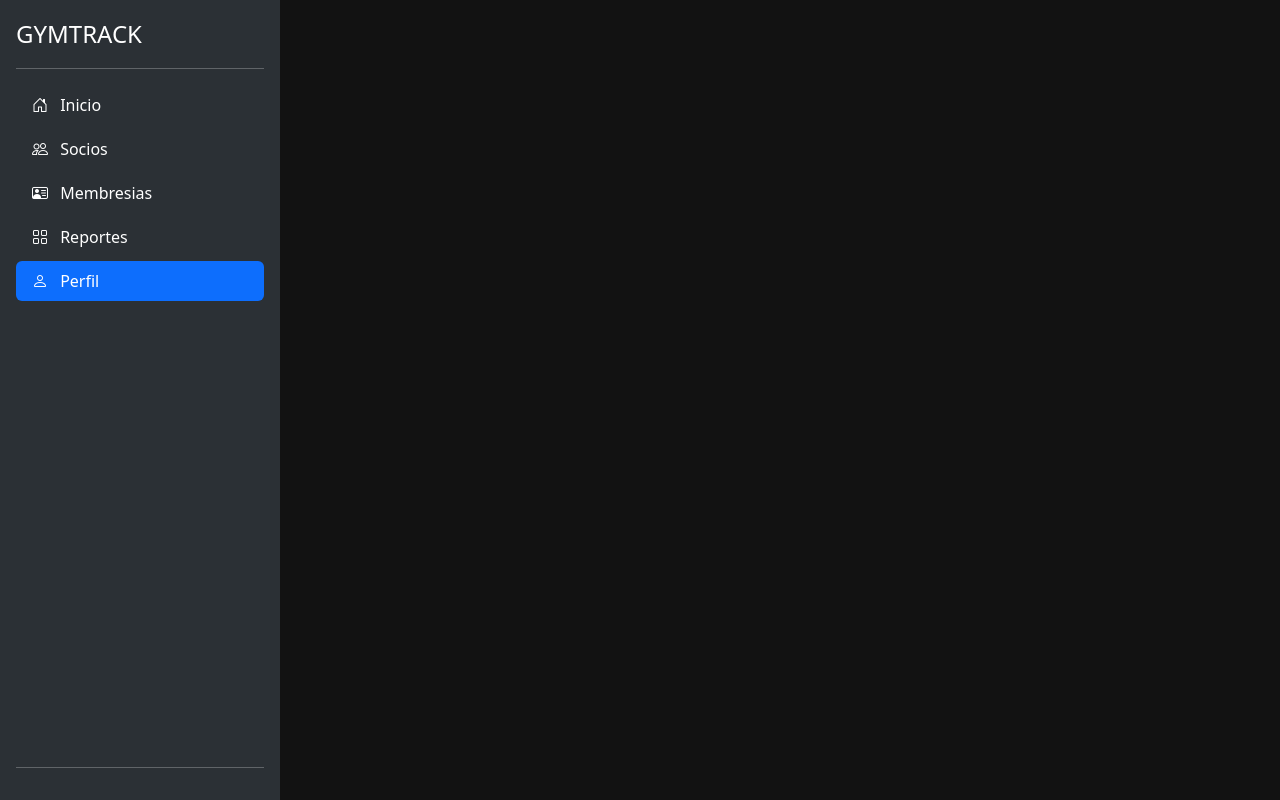
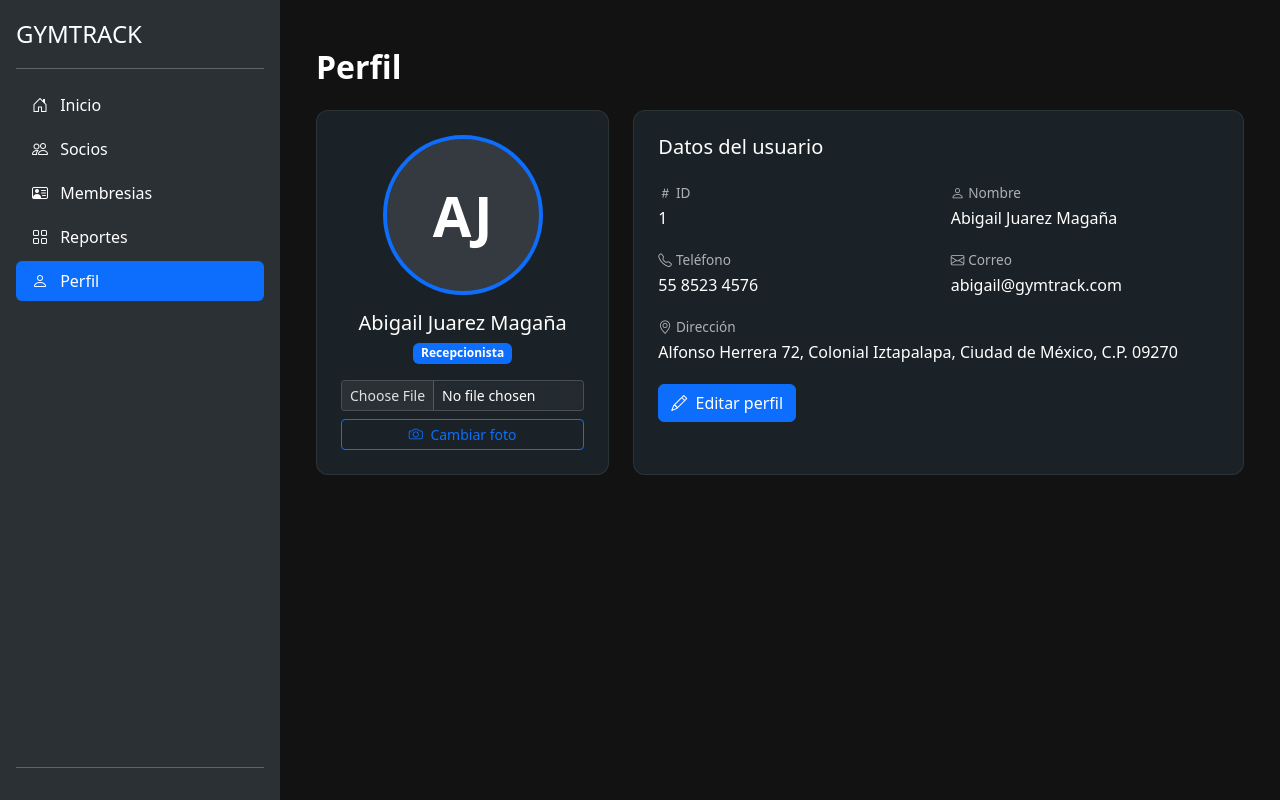
Before and after one commit to Chris180908/Gym-Track, a Java web app: page /perfil.jsp in a window 1280 px wide. Run offline with Spring Boot 4, a stand-in JSP engine, Linux system fonts and the light colour scheme.

Commit message:
perfil bros

```diff
--- a/src/main/webapp/estilos.css
+++ b/src/main/webapp/estilos.css
@@ -1,4 +1,27 @@
-
+.avatar-perfil {
+    width: 160px;
+    height: 160px;
+    border-radius: 50%;
+    object-fit: cover;
+    border: 4px solid var(--bs-primary);
+}
+.avatar-iniciales {
+    width: 160px;
+    height: 160px;
+    border-radius: 50%;
+    border: 4px solid var(--bs-primary);
+    background: var(--bs-secondary-bg);
+    font-size: 3.5rem;
+    font-weight: 600;
+}
+.dato-etiqueta {
+    font-size: .85rem;
+    color: var(--bs-secondary-color);
+    margin-bottom: .15rem;
+}
+.dato-valor {
+    margin-bottom: 1.25rem;
+}
 body {
     background-color: #121212;
     color: #ffffff;
--- a/src/main/webapp/perfil.jsp
+++ b/src/main/webapp/perfil.jsp
@@ -1,10 +1,37 @@
 <%@ page contentType="text/html; charset=UTF-8" pageEncoding="UTF-8" %>
+<%!
+
+    private String esc(String s) {
+        if (s == null || s.trim().isEmpty()) return "—";
+        return s.replace("&", "&amp;").replace("<", "&lt;")
+                .replace(">", "&gt;").replace("\"", "&quot;");
+    }
+%>
+<%
+    // ================== DATOS DEL RECEPCIONISTA ==================
+
+    String idRecepcion = "1";                       // ID_RECEPCION
+    String nombre      = "Abigail Juarez Magaña";   // NOM_RECEPCION
+    String numCalle    = "Alfonso Herrera 72";      // NUM_CALLE_R
+    String colonia     = "Colonial Iztapalapa";     // COL_R
+    String estado      = "Ciudad de México";        // EDO_R
+    String codPostal   = "09270";                   // COD_POST_R
+    String telefono    = "55 8523 4576";            // TEL_RECEPCION
+    String correo      = "abigail@gymtrack.com";    // CORREO_RECEPCION
+    String foto        = null;                      // ruta de la foto, ej: "img/perfiles/1.jpg" (null = sin foto)
+
+
+    String iniciales = "";
+    for (String p : nombre.trim().split("\\s+")) {
+        if (!p.isEmpty() && iniciales.length() < 2) iniciales += Character.toUpperCase(p.charAt(0));
+    }
+%>
 <!doctype html>
 <html lang="es" data-bs-theme="dark">
 <head>
     <meta charset="UTF-8">
     <meta name="viewport" content="width=device-width, initial-scale=1.0">
-    <title>Gymtrack</title>
+    <title>Perfil - Gymtrack</title>
 
     <!-- Bootstrap 5 CSS CDN -->
     <link href="https://cdn.jsdelivr.net/npm/bootstrap@5.3.3/dist/css/bootstrap.min.css" rel="stylesheet">
@@ -12,13 +39,88 @@
     <link href="https://cdn.jsdelivr.net/npm/bootstrap-icons@1.11.3/font/bootstrap-icons.min.css" rel="stylesheet">
     <!-- Custom CSS -->
     <link href="estilos.css" rel="stylesheet">
+
+
 </head>
 <body>
-    <div class="d-flex">
+<div class="d-flex">
 
-        <jsp:include page="navbar.jsp" />
+    <jsp:include page="navbar.jsp" />
 
-    <!-- Bootstrap 5 JS Bundle CDN -->
-    <script src="https://cdn.jsdelivr.net/npm/bootstrap@5.3.3/dist/js/bootstrap.bundle.min.js"></script>
+    <div class="contenido w-100 p-4">
+        <div class="container-fluid py-4">
+            <h1 class="h2 fw-semibold mb-4">Perfil</h1>
+
+            <div class="row g-4">
+
+                <!-- Tarjeta de foto -->
+                <div class="col-12 col-xl-4">
+                    <div class="cuadro-panel h-100 text-center">
+                        <div class="d-flex justify-content-center mb-3">
+                            <% if (foto != null && !foto.isEmpty()) { %>
+                                <img src="<%= esc(foto) %>" alt="Foto de perfil" class="avatar-perfil">
+                            <% } else { %>
+                                <div class="avatar-iniciales d-flex align-items-center justify-content-center">
+                                    <%= esc(iniciales) %>
+                                </div>
+                            <% } %>
+                        </div>
+                        <h2 class="h5 mb-1"><%= esc(nombre) %></h2>
+                        <span class="badge text-bg-primary mb-3">Recepcionista</span>
+
+                        <!-- Cambiar foto (necesita un servlet que reciba el archivo) -->
+                        <form action="SubirFotoServlet" method="post" enctype="multipart/form-data">
+                            <input type="hidden" name="idRecepcion" value="<%= esc(idRecepcion) %>">
+                            <input type="file" name="foto" accept="image/*" class="form-control form-control-sm mb-2">
+                            <button type="submit" class="btn btn-outline-primary btn-sm w-100">
+                                <i class="bi bi-camera me-1"></i> Cambiar foto
+                            </button>
+                        </form>
+                    </div>
+                </div>
+
+                <!-- Tarjeta de datos -->
+                <div class="col-12 col-xl-8">
+                    <div class="cuadro-panel h-100">
+                        <h2 class="h5 fw-normal mb-4">Datos del usuario</h2>
+
+                        <div class="row">
+                            <div class="col-12 col-md-6">
+                                <div class="dato-etiqueta"><i class="bi bi-hash me-1"></i>ID</div>
+                                <div class="dato-valor"><%= esc(idRecepcion) %></div>
+                            </div>
+                            <div class="col-12 col-md-6">
+                                <div class="dato-etiqueta"><i class="bi bi-person me-1"></i>Nombre</div>
+                                <div class="dato-valor"><%= esc(nombre) %></div>
+                            </div>
+                            <div class="col-12 col-md-6">
+                                <div class="dato-etiqueta"><i class="bi bi-telephone me-1"></i>Teléfono</div>
+                                <div class="dato-valor"><%= esc(telefono) %></div>
+                            </div>
+                            <div class="col-12 col-md-6">
+                                <div class="dato-etiqueta"><i class="bi bi-envelope me-1"></i>Correo</div>
+                                <div class="dato-valor"><%= esc(correo) %></div>
+                            </div>
+                            <div class="col-12">
+                                <div class="dato-etiqueta"><i class="bi bi-geo-alt me-1"></i>Dirección</div>
+                                <div class="dato-valor">
+                                    <%= esc(numCalle) %>, <%= esc(colonia) %>, <%= esc(estado) %>, C.P. <%= esc(codPostal) %>
+                                </div>
+                            </div>
+                        </div>
+
+                        <button type="button" class="btn btn-primary">
+                            <i class="bi bi-pencil me-1"></i> Editar perfil
+                        </button>
+                    </div>
+                </div>
+
+            </div>
+        </div>
+    </div>
+</div>
+
+<!-- Bootstrap 5 JS Bundle CDN -->
+<script src="https://cdn.jsdelivr.net/npm/bootstrap@5.3.3/dist/js/bootstrap.bundle.min.js"></script>
 </body>
 </html>
```
